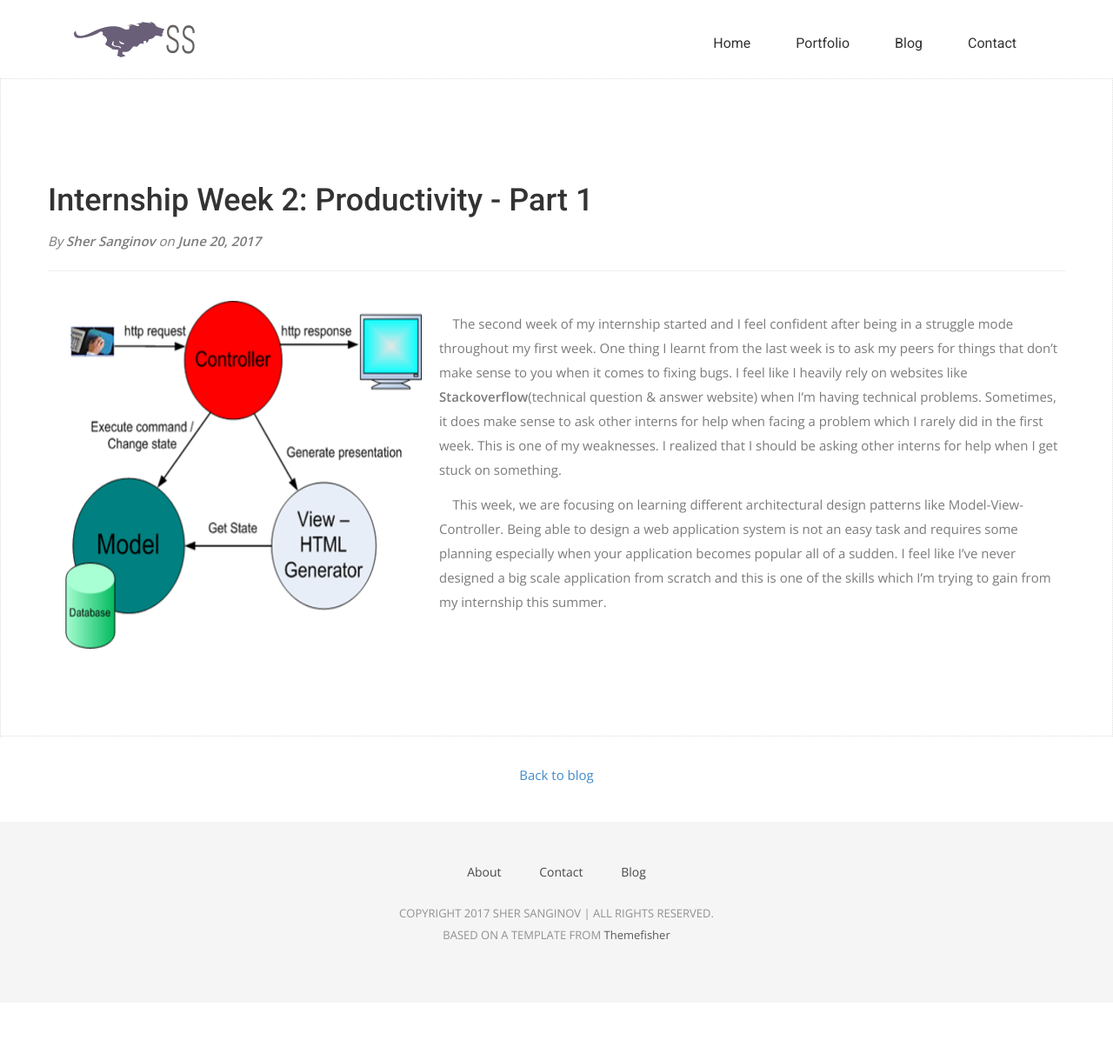
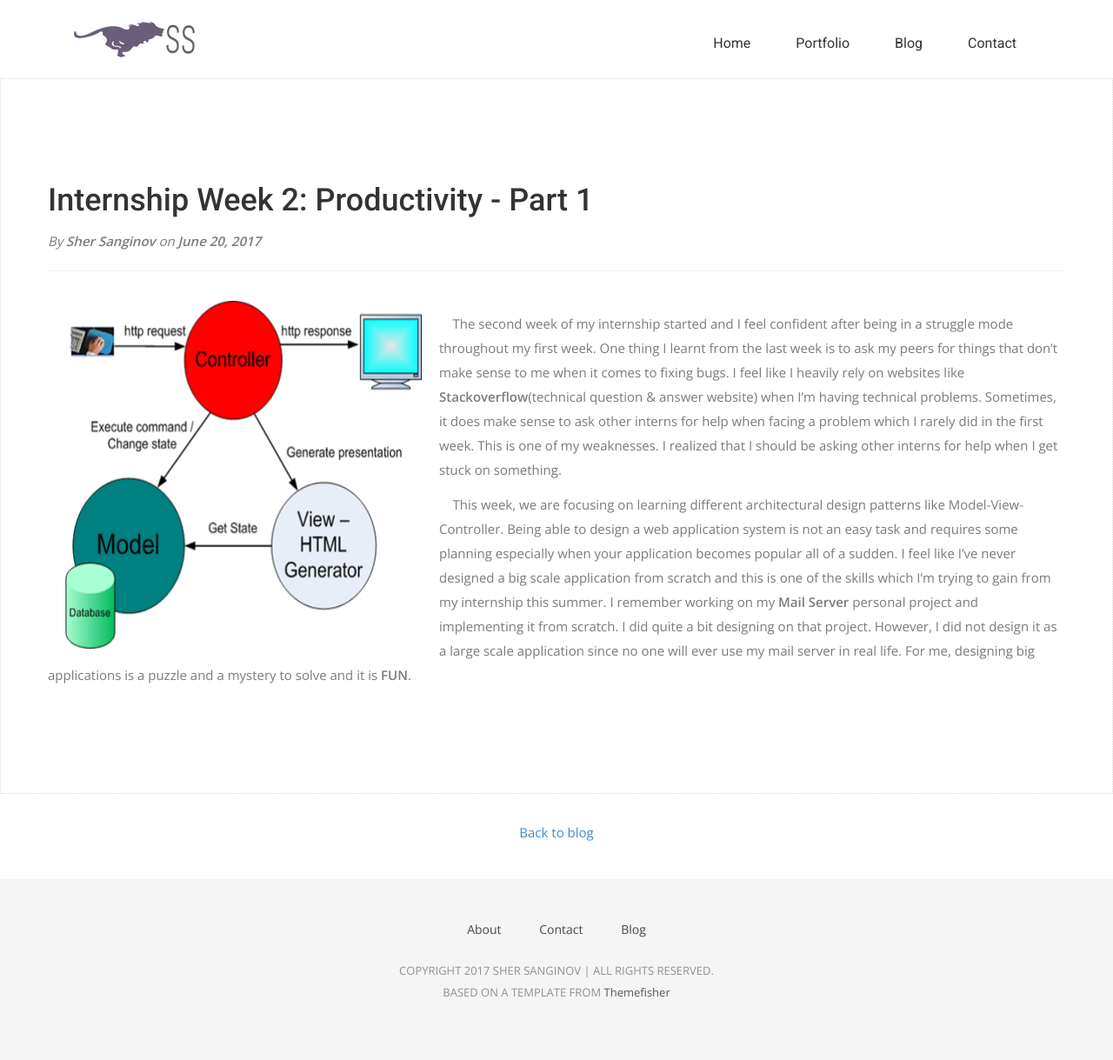
Before and after one commit to sanginovs/personal-website, a Jekyll site: the page built from _posts/2017-06-20-the-struggle.md, in a window 1280 px wide. Shown: the whole page at 87% size. Built offline with Jekyll 4.4.1, drawn with Linux system fonts in a browser that asks for light colours; nearby versions of some CDN libraries; some web fonts are replaced; before the commit the page ends 1153 px from its top, so only the background shows below that.

Commit message:
second blog is added

```diff
--- a/_posts/2017-06-20-the-struggle.md
+++ b/_posts/2017-06-20-the-struggle.md
@@ -7,6 +7,6 @@
 
 <img class="img-responsive" src="/assets/img/intern5.png" alt="Drawing" style="width: 450px; height: 400px; display: block; float:left; ">
 
-&nbsp;&nbsp;&nbsp;&nbsp;The second week of my internship started and I feel confident after being in a struggle mode throughout my first week. One thing I learnt from the last week is to ask my peers for things that don't make sense to you when it comes to fixing bugs. I feel like I heavily rely on websites like **Stackoverflow**(technical question & answer website) when I'm having technical problems. Sometimes, it does make sense to ask other interns for help when facing a problem which I rarely did in the first week. This is one of my weaknesses. I realized that I should be asking other interns for help when I get stuck on something.
+&nbsp;&nbsp;&nbsp;&nbsp;The second week of my internship started and I feel confident after being in a struggle mode throughout my first week. One thing I learnt from the last week is to ask my peers for things that don't make sense to me when it comes to fixing bugs. I feel like I heavily rely on websites like **Stackoverflow**(technical question & answer website) when I'm having technical problems. Sometimes, it does make sense to ask other interns for help when facing a problem which I rarely did in the first week. This is one of my weaknesses. I realized that I should be asking other interns for help when I get stuck on something.
 
-&nbsp;&nbsp;&nbsp;&nbsp;This week, we are focusing on learning different architectural design patterns like Model-View-Controller. Being able to design a web application system is not an easy task and requires some planning especially when your application becomes popular all of a sudden. I feel like I've never designed a big scale application from scratch and this is one of the skills which I'm trying to gain from my internship this summer.
+&nbsp;&nbsp;&nbsp;&nbsp;This week, we are focusing on learning different architectural design patterns like Model-View-Controller. Being able to design a web application system is not an easy task and requires some planning especially when your application becomes popular all of a sudden. I feel like I've never designed a big scale application from scratch and this is one of the skills which I'm trying to gain from my internship this summer. I remember working on my **Mail Server** personal project and implementing it from scratch. I did quite a bit designing on that project. However, I did not design it as a large scale application since no one will ever use my mail server in real life. For me, designing big applications is a puzzle and a mystery to solve and it is **FUN**.
```
